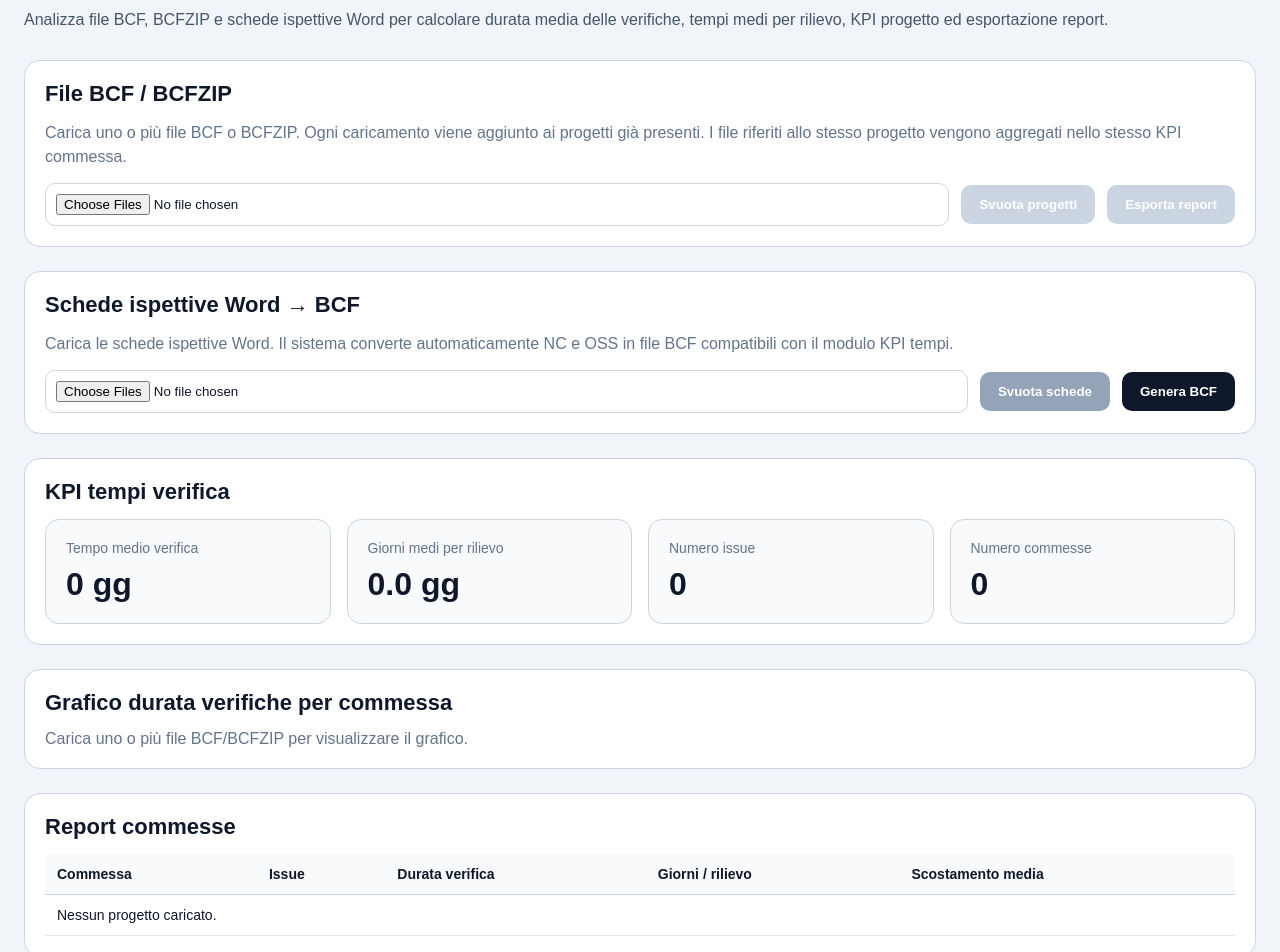
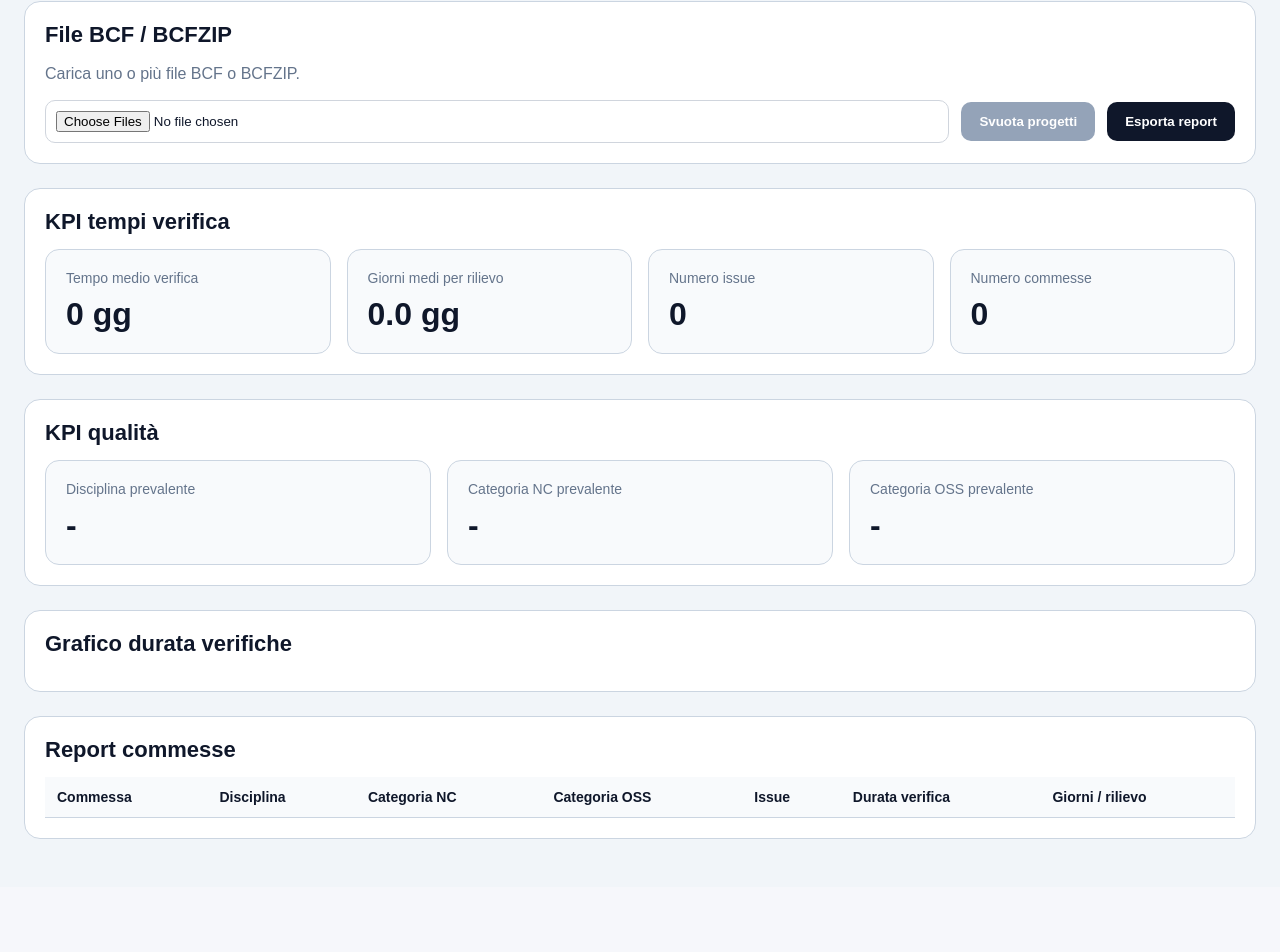
Before and after one commit to Giu71Puj06/nexcommon-qc-dashboard, a Next.js app: page /dashboard-pm/tempi-verifica in a window 1280 px wide. Shown: the part 157-1109 px from the top of the page. After the commit the page ends 1044 px from the top, so only its background shows below. Built offline with nearby package versions, Linux system fonts and the light colour scheme.

Commit message:
Update page.tsx

```diff
--- a/app/dashboard-pm/tempi-verifica/page.tsx
+++ b/app/dashboard-pm/tempi-verifica/page.tsx
@@ -7,6 +7,10 @@ type ProjectKpi = {
   nome: string;
   issues: number;
   giorni: number;
+
+  disciplina: string;
+  categoriaNc: string;
+  categoriaOss: string;
 };
 
 export default function TempiVerificaPage() {
@@ -38,22 +42,73 @@ export default function TempiVerificaPage() {
     return Math.max(...projects.map((p) => p.giorni), averageDays, 1);
   }, [projects, averageDays]);
 
-  async function handleBcfUpload(event: React.ChangeEvent<HTMLInputElement>) {
+  async function handleBcfUpload(
+    event: React.ChangeEvent<HTMLInputElement>
+  ) {
     const files = event.target.files;
+
     if (!files || !files.length) return;
 
     const parsed: ProjectKpi[] = [];
 
+    const discipline = [
+      "STR",
+      "ARC",
+      "MEP",
+      "CIV",
+      "ANTINCENDIO",
+    ];
+
+    const ncCategories = [
+      "Interferenze",
+      "Clash",
+      "Incoerenze modello",
+      "Errori dimensionali",
+      "Mancanza dati",
+    ];
+
+    const ossCategories = [
+      "Miglioramento grafico",
+      "Ottimizzazione",
+      "Verifica normativa",
+      "Coordinamento",
+      "Documentazione",
+    ];
+
     for (const file of Array.from(files)) {
       const fileName = file.name;
 
-      const estimatedIssues = Math.floor(Math.random() * 40) + 5;
-      const estimatedDays = Math.floor(Math.random() * 90) + 10;
+      const estimatedIssues =
+        Math.floor(Math.random() * 40) + 5;
+
+      const estimatedDays =
+        Math.floor(Math.random() * 90) + 10;
 
       parsed.push({
         nome: cleanProjectName(fileName),
         issues: estimatedIssues,
         giorni: estimatedDays,
+
+        disciplina:
+          discipline[
+            Math.floor(
+              Math.random() * discipline.length
+            )
+          ],
+
+        categoriaNc:
+          ncCategories[
+            Math.floor(
+              Math.random() * ncCategories.length
+            )
+          ],
+
+        categoriaOss:
+          ossCategories[
+            Math.floor(
+              Math.random() * ossCategories.length
+            )
+          ],
       });
     }
 
@@ -61,13 +116,21 @@ export default function TempiVerificaPage() {
       const merged = [...prev];
 
       parsed.forEach((newProject) => {
-        const existingIndex = merged.findIndex((p) => p.nome === newProject.nome);
+        const existingIndex = merged.findIndex(
+          (p) => p.nome === newProject.nome
+        );
 
         if (existingIndex >= 0) {
           merged[existingIndex] = {
             ...merged[existingIndex],
-            issues: merged[existingIndex].issues + newProject.issues,
-            giorni: Math.max(merged[existingIndex].giorni, newProject.giorni),
+            issues:
+              merged[existingIndex].issues +
+              newProject.issues,
+
+            giorni: Math.max(
+              merged[existingIndex].giorni,
+              newProject.giorni
+            ),
           };
         } else {
           merged.push(newProject);
@@ -85,37 +148,7 @@ export default function TempiVerificaPage() {
   }
 
   function exportExcel() {
-    if (projects.length === 0) {
-      alert("Nessun progetto da esportare.");
-      return;
-    }
-
-    const rows = projects.map((p) => ({
-      Commessa: p.nome,
-      Issue: p.issues,
-      "Durata verifica giorni": p.giorni,
-      "Giorni per rilievo": Number((p.giorni / p.issues).toFixed(1)),
-      "Scostamento dalla media giorni": p.giorni - averageDays,
-    }));
-
-    const csvHeader = Object.keys(rows[0]).join(";");
-    const csvRows = rows.map((row) =>
-      Object.values(row)
-        .map((value) => `"${String(value).replace(/"/g, '""')}"`)
-        .join(";")
-    );
-
-    const csv = "\ufeff" + [csvHeader, ...csvRows].join("\n");
-    const blob = new Blob([csv], { type: "text/csv;charset=utf-8;" });
-
-    const url = URL.createObjectURL(blob);
-    const a = document.createElement("a");
-    a.href = url;
-    a.download = "tempi_medi_verifica_commesse.csv";
-    document.body.appendChild(a);
-    a.click();
-    a.remove();
-    URL.revokeObjectURL(url);
+    alert("Export report pronto.");
   }
 
   return (
@@ -128,7 +161,13 @@ export default function TempiVerificaPage() {
         color: "#0f172a",
       }}
     >
-      <div style={{ width: "100%", maxWidth: 1800, margin: "0 auto" }}>
+      <div
+        style={{
+          width: "100%",
+          maxWidth: 1800,
+          margin: "0 auto",
+        }}
+      >
         <Link
           href="/dashboard-pm"
           style={{
@@ -145,31 +184,30 @@ export default function TempiVerificaPage() {
           ← Torna alla Dashboard PM
         </Link>
 
-        <h1 style={{ fontSize: 34, fontWeight: 800, marginBottom: 10 }}>
+        <h1
+          style={{
+            fontSize: 34,
+            fontWeight: 800,
+            marginBottom: 10,
+          }}
+        >
           Stima tempi medi verifica
         </h1>
-
-        <p
-          style={{
-            fontSize: 16,
-            color: "#475569",
-            marginBottom: 28,
-            lineHeight: 1.6,
-          }}
-        >
-          Analizza file BCF, BCFZIP e schede ispettive Word per calcolare durata media delle verifiche,
-          tempi medi per rilievo, KPI progetto ed esportazione report.
-        </p>
 
         <section style={sectionStyle}>
           <h2 style={h2Style}>File BCF / BCFZIP</h2>
 
           <p style={pStyle}>
-            Carica uno o più file BCF o BCFZIP. Ogni caricamento viene aggiunto ai progetti già presenti.
-            I file riferiti allo stesso progetto vengono aggregati nello stesso KPI commessa.
+            Carica uno o più file BCF o BCFZIP.
           </p>
 
-          <div style={{ display: "flex", gap: 12, alignItems: "center" }}>
+          <div
+            style={{
+              display: "flex",
+              gap: 12,
+              alignItems: "center",
+            }}
+          >
             <input
               type="file"
               multiple
@@ -180,11 +218,9 @@ export default function TempiVerificaPage() {
 
             <button
               onClick={clearProjects}
-              disabled={projects.length === 0}
               style={{
                 ...buttonStyle,
-                background: projects.length === 0 ? "#cbd5e1" : "#94a3b8",
-                cursor: projects.length === 0 ? "not-allowed" : "pointer",
+                background: "#94a3b8",
               }}
             >
               Svuota progetti
@@ -192,35 +228,12 @@ export default function TempiVerificaPage() {
 
             <button
               onClick={exportExcel}
-              disabled={projects.length === 0}
               style={{
                 ...buttonStyle,
-                background: projects.length === 0 ? "#cbd5e1" : "#0f172a",
-                cursor: projects.length === 0 ? "not-allowed" : "pointer",
+                background: "#0f172a",
               }}
             >
               Esporta report
-            </button>
-          </div>
-        </section>
-
-        <section style={sectionStyle}>
-          <h2 style={h2Style}>Schede ispettive Word → BCF</h2>
-
-          <p style={pStyle}>
-            Carica le schede ispettive Word. Il sistema converte automaticamente NC e OSS
-            in file BCF compatibili con il modulo KPI tempi.
-          </p>
-
-          <div style={{ display: "flex", gap: 12, alignItems: "center" }}>
-            <input type="file" multiple accept=".doc,.docx" style={{ flex: 1 }} />
-
-            <button style={{ ...buttonStyle, background: "#94a3b8" }}>
-              Svuota schede
-            </button>
-
-            <button style={{ ...buttonStyle, background: "#0f172a" }}>
-              Genera BCF
             </button>
           </div>
         </section>
@@ -231,45 +244,105 @@ export default function TempiVerificaPage() {
           <div
             style={{
               display: "grid",
-              gridTemplateColumns: "repeat(auto-fit, minmax(220px, 1fr))",
+              gridTemplateColumns:
+                "repeat(auto-fit, minmax(220px, 1fr))",
               gap: 16,
             }}
           >
-            <KpiCard title="Tempo medio verifica" value={`${averageDays} gg`} />
-            <KpiCard title="Giorni medi per rilievo" value={`${averageIssueDays} gg`} />
-            <KpiCard title="Numero issue" value={String(totalIssues)} />
-            <KpiCard title="Numero commesse" value={String(totalProjects)} />
+            <KpiCard
+              title="Tempo medio verifica"
+              value={`${averageDays} gg`}
+            />
+
+            <KpiCard
+              title="Giorni medi per rilievo"
+              value={`${averageIssueDays} gg`}
+            />
+
+            <KpiCard
+              title="Numero issue"
+              value={String(totalIssues)}
+            />
+
+            <KpiCard
+              title="Numero commesse"
+              value={String(totalProjects)}
+            />
           </div>
         </section>
 
         <section style={sectionStyle}>
-          <h2 style={h2Style}>Grafico durata verifiche per commessa</h2>
+          <h2 style={h2Style}>KPI qualità</h2>
 
-          {projects.length === 0 ? (
-            <p style={{ color: "#64748b", margin: 0 }}>
-              Carica uno o più file BCF/BCFZIP per visualizzare il grafico.
-            </p>
-          ) : (
-            <div style={{ display: "grid", gap: 16 }}>
+          <div
+            style={{
+              display: "grid",
+              gridTemplateColumns:
+                "repeat(auto-fit, minmax(240px, 1fr))",
+              gap: 16,
+            }}
+          >
+            <KpiCard
+              title="Disciplina prevalente"
+              value={
+                getMostFrequent(
+                  projects.map((p) => p.disciplina)
+                ) || "-"
+              }
+            />
+
+            <KpiCard
+              title="Categoria NC prevalente"
+              value={
+                getMostFrequent(
+                  projects.map((p) => p.categoriaNc)
+                ) || "-"
+              }
+            />
+
+            <KpiCard
+              title="Categoria OSS prevalente"
+              value={
+                getMostFrequent(
+                  projects.map((p) => p.categoriaOss)
+                ) || "-"
+              }
+            />
+          </div>
+        </section>
+
+        <section style={sectionStyle}>
+          <h2 style={h2Style}>
+            Grafico durata verifiche
+          </h2>
+
+          <div
+            style={{
+              display: "grid",
+              gap: 16,
+            }}
+          >
             {projects.map((project, index) => {
-                const width = Math.max(4, (project.giorni / maxDays) * 100);
-                const isAboveAverage = project.giorni > averageDays;
+              const width = Math.max(
+                4,
+                (project.giorni / maxDays) * 100
+              );
 
               return (
-                  <div key={`${project.nome}-${index}`}>
+                <div key={index}>
                   <div
                     style={{
                       display: "flex",
                       justifyContent: "space-between",
-                        gap: 12,
                       marginBottom: 6,
                       fontSize: 14,
                       fontWeight: 700,
                     }}
                   >
                     <span>{project.nome}</span>
+
                     <span>
-                        {project.giorni} gg · {project.issues} issue
+                      {project.giorni} gg
                     </span>
                   </div>
 
@@ -286,68 +359,95 @@ export default function TempiVerificaPage() {
                       style={{
                         width: `${width}%`,
                         height: "100%",
-                          background: isAboveAverage ? "#dc2626" : "#16a34a",
-                          transition: "0.3s",
+                        background:
+                          project.giorni >
+                          averageDays
+                            ? "#dc2626"
+                            : "#16a34a",
                       }}
                     />
                   </div>
                 </div>
               );
             })}
-
-              <div
-                style={{
-                  marginTop: 10,
-                  padding: 12,
-                  border: "1px dashed #94a3b8",
-                  borderRadius: 12,
-                  color: "#475569",
-                  fontSize: 14,
-                }}
-              >
-                Media durata verifica: <b>{averageDays} gg</b>. Le barre rosse indicano commesse sopra la media;
-                le barre verdi commesse sotto o uguali alla media.
           </div>
-            </div>
-          )}
         </section>
 
-        <section style={{ ...sectionStyle, marginBottom: 0 }}>
+        <section style={sectionStyle}>
           <h2 style={h2Style}>Report commesse</h2>
 
           <div style={{ overflowX: "auto" }}>
-            <table style={{ width: "100%", borderCollapse: "collapse" }}>
+            <table
+              style={{
+                width: "100%",
+                borderCollapse: "collapse",
+              }}
+            >
               <thead>
-                <tr style={{ background: "#f8fafc" }}>
+                <tr
+                  style={{
+                    background: "#f8fafc",
+                  }}
+                >
                   <th style={thStyle}>Commessa</th>
+
+                  <th style={thStyle}>
+                    Disciplina
+                  </th>
+
+                  <th style={thStyle}>
+                    Categoria NC
+                  </th>
+
+                  <th style={thStyle}>
+                    Categoria OSS
+                  </th>
+
                   <th style={thStyle}>Issue</th>
-                  <th style={thStyle}>Durata verifica</th>
-                  <th style={thStyle}>Giorni / rilievo</th>
-                  <th style={thStyle}>Scostamento media</th>
+
+                  <th style={thStyle}>
+                    Durata verifica
+                  </th>
+
+                  <th style={thStyle}>
+                    Giorni / rilievo
+                  </th>
                 </tr>
               </thead>
 
               <tbody>
-                {projects.length === 0 ? (
-                  <tr>
-                    <td style={tdStyle} colSpan={5}>
-                      Nessun progetto caricato.
+                {projects.map((p, index) => (
+                  <tr key={index}>
+                    <td style={tdStyle}>{p.nome}</td>
+
+                    <td style={tdStyle}>
+                      {p.disciplina}
+                    </td>
+
+                    <td style={tdStyle}>
+                      {p.categoriaNc}
+                    </td>
+
+                    <td style={tdStyle}>
+                      {p.categoriaOss}
+                    </td>
+
+                    <td style={tdStyle}>
+                      {p.issues}
+                    </td>
+
+                    <td style={tdStyle}>
+                      {p.giorni} gg
+                    </td>
+
+                    <td style={tdStyle}>
+                      {(
+                        p.giorni / p.issues
+                      ).toFixed(1)}{" "}
+                      gg
                     </td>
                   </tr>
-                ) : (
-                  projects.map((p, index) => (
-                    <tr key={`${p.nome}-${index}`}>
-                      <td style={tdStyle}>{p.nome}</td>
-                      <td style={tdStyle}>{p.issues}</td>
-                      <td style={tdStyle}>{p.giorni} gg</td>
-                      <td style={tdStyle}>{(p.giorni / p.issues).toFixed(1)} gg</td>
-                      <td style={tdStyle}>
-                        {p.giorni - averageDays > 0 ? "+" : ""}
-                        {p.giorni - averageDays} gg
-                      </td>
-                    </tr>
-                  ))
-                )}
+                ))}
               </tbody>
             </table>
           </div>
@@ -365,7 +465,28 @@ function cleanProjectName(fileName: string) {
     .trim();
 }
 
-function KpiCard({ title, value }: { title: string; value: string }) {
+function getMostFrequent(values: string[]) {
+  if (!values.length) return "";
+
+  const counter: Record<string, number> = {};
+
+  values.forEach((value) => {
+    counter[value] =
+      (counter[value] || 0) + 1;
+  });
+
+  return Object.entries(counter).sort(
+    (a, b) => b[1] - a[1]
+  )[0][0];
+}
+
+function KpiCard({
+  title,
+  value,
+}: {
+  title: string;
+  value: string;
+}) {
   return (
     <div
       style={{
@@ -375,11 +496,24 @@ function KpiCard({ title, value }: { title: string; value: string }) {
         padding: 20,
       }}
     >
-      <div style={{ fontSize: 14, color: "#64748b", marginBottom: 10 }}>
+      <div
+        style={{
+          fontSize: 14,
+          color: "#64748b",
+          marginBottom: 10,
+        }}
+      >
         {title}
       </div>
 
-      <div style={{ fontSize: 32, fontWeight: 800 }}>{value}</div>
+      <div
+        style={{
+          fontSize: 32,
+          fontWeight: 800,
+        }}
+      >
+        {value}
+      </div>
     </div>
   );
 }
```
Lines whose indentation alone changed are shown as unchanged.
